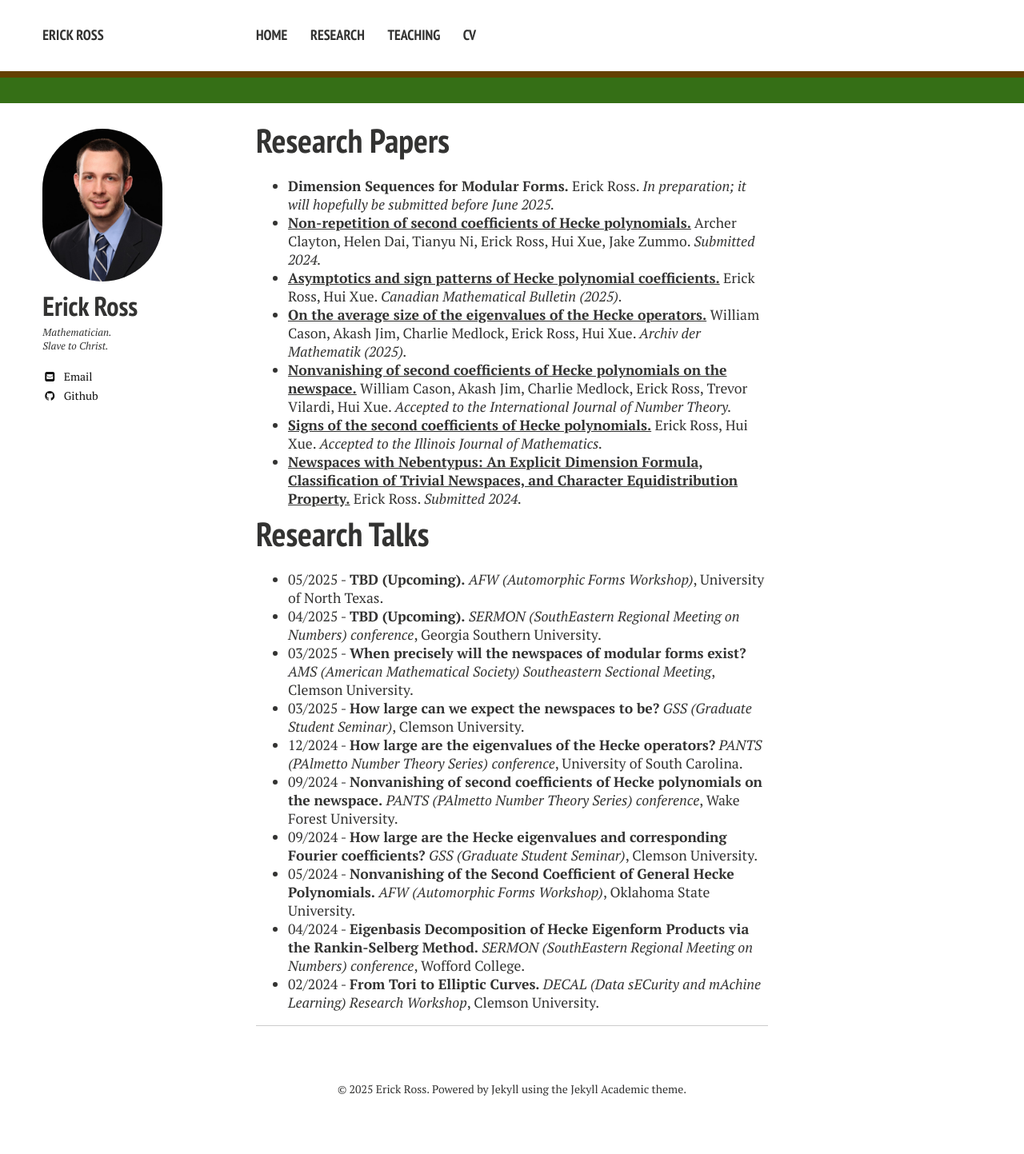
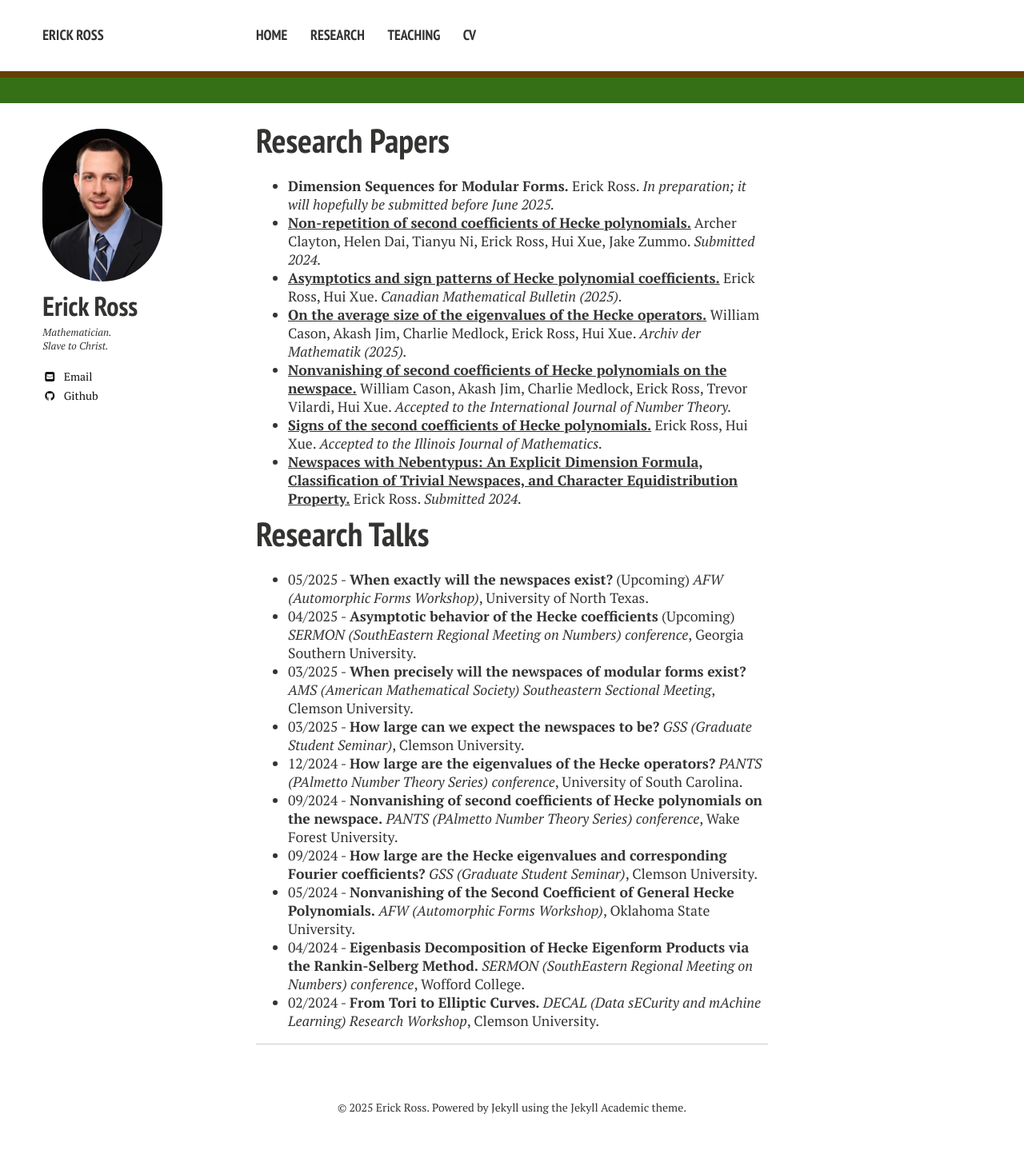
Before and after one commit to erick-ross/erick-ross.github.io, a Jekyll site: the page built from research.md, in a window 1280 px wide. Shown: the whole page at 80% size. Built offline with Jekyll 4.4.1, drawn with Linux system fonts in a browser that asks for light colours; nearby versions of some CDN libraries; before the commit the page ends 1420 px from its top, so only the background shows below that.

Commit message:
some setup

```diff
--- a/research.md
+++ b/research.md
@@ -14,8 +14,8 @@ layout: page
 
 
 # Research Talks
-- 05/2025 - **TBD (Upcoming).** *AFW (Automorphic Forms Workshop)*, University of North Texas.
-- 04/2025 - **TBD (Upcoming).** *SERMON (SouthEastern Regional Meeting on Numbers) conference*, Georgia Southern University.
+- 05/2025 - **When exactly will the newspaces exist?** (Upcoming) *AFW (Automorphic Forms Workshop)*, University of North Texas.
+- 04/2025 - **Asymptotic behavior of the Hecke coefficients** (Upcoming) *SERMON (SouthEastern Regional Meeting on Numbers) conference*, Georgia Southern University.
 - 03/2025 - **When precisely will the newspaces of modular forms exist?** *AMS (American Mathematical Society) Southeastern Sectional Meeting*, Clemson University.
 - 03/2025 - **How large can we expect the newspaces to be?** *GSS (Graduate Student Seminar)*, Clemson University.
 - 12/2024 - **How large are the eigenvalues of the Hecke operators?** *PANTS (PAlmetto Number Theory Series) conference*, University of South Carolina.
```
